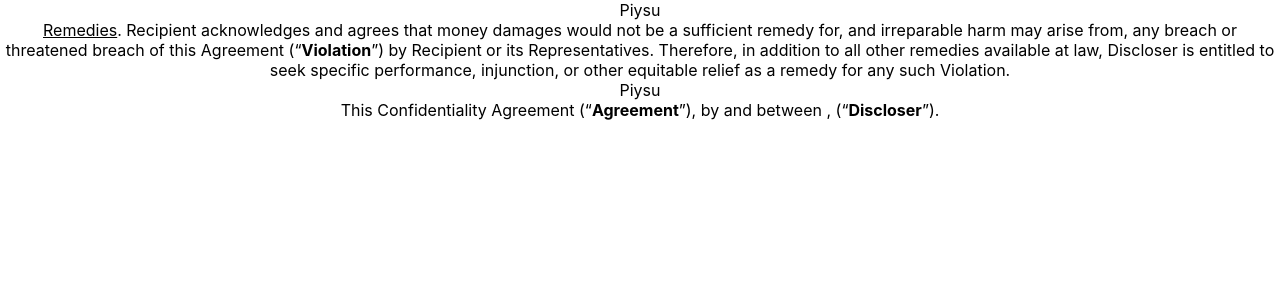
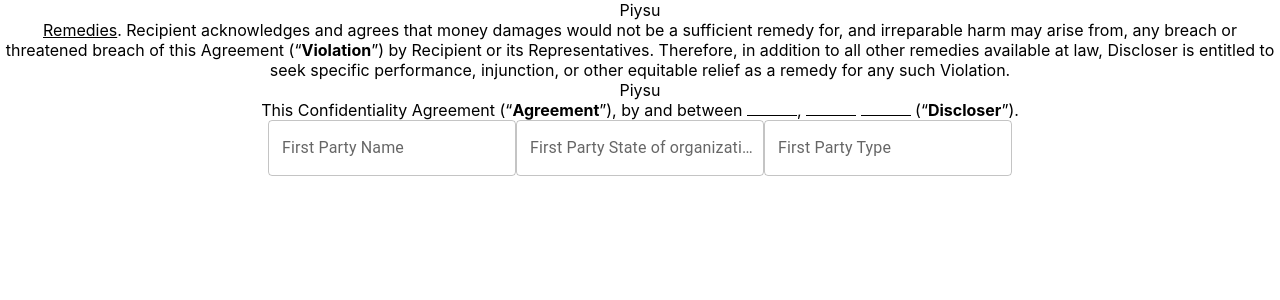
Before and after one commit to piyushpatilltf/nodal, a React (Create React App) app: page / in a window 1280 px wide. Shown: the top 300 px of the page. Built offline with nearby package versions, Linux system fonts and the light colour scheme.

Commit message:
Assignment Second done

```diff
--- a/package.json
+++ b/package.json
@@ -3,6 +3,10 @@
   "version": "0.1.0",
   "private": true,
   "dependencies": {
+    "@emotion/react": "^11.11.4",
+    "@emotion/styled": "^11.11.5",
+    "@mui/material": "^5.15.14",
+    "@mui/styled-engine-sc": "^6.0.0-alpha.18",
     "@testing-library/jest-dom": "^5.17.0",
     "@testing-library/react": "^13.4.0",
     "@testing-library/user-event": "^13.5.0",
@@ -13,6 +17,7 @@
     "react": "^18.2.0",
     "react-dom": "^18.2.0",
     "react-scripts": "5.0.1",
+    "styled-components": "^6.1.8",
     "typescript": "^4.9.5",
     "web-vitals": "^2.1.4"
   },
--- a/src/AssignmentTwo.tsx
+++ b/src/AssignmentTwo.tsx
@@ -1,8 +1,13 @@
 import { useEffect, useState } from "react";
+import TextField from '@mui/material/TextField';
+
 const renderData='This Confidentiality Agreement (“<b>Agreement</b>”), by and between <span data-dpFor="first_party_name"></span>, <span data-dpFor="first_party_state_of_organization"></span> <span  data-dpFor="first_party_type"></span> (“<b>Discloser</b>”).'
 function AssignmentTwo() {
     const [loading, setLoading] = useState(true);
     const [displayText, setDisplayText] = useState('');
+    const [partyName,setPartyName]=useState('');
+    const [partyState,setPartyState]=useState('');
+    const [partType,setPartyType]=useState('');
     const apiFunction=()=>{
         setTimeout(()=>{
             setLoading(false)
@@ -12,8 +17,29 @@ function AssignmentTwo() {
     useEffect(()=>{
         apiFunction()
     },[]);
+    useEffect(() => {
+        const partyNameElement = document.querySelector('span[data-dpFor="first_party_name"]');
+        const partyStateElement = document.querySelector('span[data-dpFor="first_party_state_of_organization"]');
+        const partyTypeElement = document.querySelector('span[data-dpFor="first_party_type"]');
+        if (partyNameElement) {
+          partyNameElement.innerHTML =partyName;
+        }
+        if (partyStateElement) {
+            partyStateElement.innerHTML =partyState;
+          }
+          if (partyTypeElement) {
+            partyTypeElement.innerHTML =partType;
+          }
+      }, [partyName,partyState,partType]);
     return (
-        <div>{displayText}<div dangerouslySetInnerHTML={{ __html: renderData }}></div></div>
+        <div>{displayText}
+            <div dangerouslySetInnerHTML={{ __html: renderData }}></div>
+            <div>
+                <TextField id="outlined-basic" label="First Party Name" variant="outlined" onChange={(e)=>setPartyName(e.currentTarget.value)}/>
+                <TextField id="outlined-basic" label="First Party State of organization" onChange={(e)=>setPartyState(e.currentTarget.value)} variant="outlined" />
+                <TextField id="outlined-basic" label="First Party Type" variant="outlined" onChange={(e)=>setPartyType(e.currentTarget.value)} />
+            </div>
+        </div>
 
     )
 }
--- a/src/index.css
+++ b/src/index.css
@@ -12,8 +12,21 @@ code {
     monospace;
 }
 
-
-
+span[data-dpFor="first_party_name"]:empty {
+  border-bottom: 1px solid black;
+  width: 50px;
+  display: inline-block;
+}
+span[data-dpFor="first_party_state_of_organization"]:empty {
+  border-bottom: 1px solid black;
+  width: 50px;
+  display: inline-block;
+}
+span[data-dpFor="first_party_type"]:empty {
+  border-bottom: 1px solid black;
+  width: 50px;
+  display: inline-block;
+}
 
 span[data-dpId="#np_0001"] {
   position: relative; /* Ensure the tooltip is positioned relative to the span */
```
Also changed, not shown: 1 other file (tests, documents, lock files or other folders).
